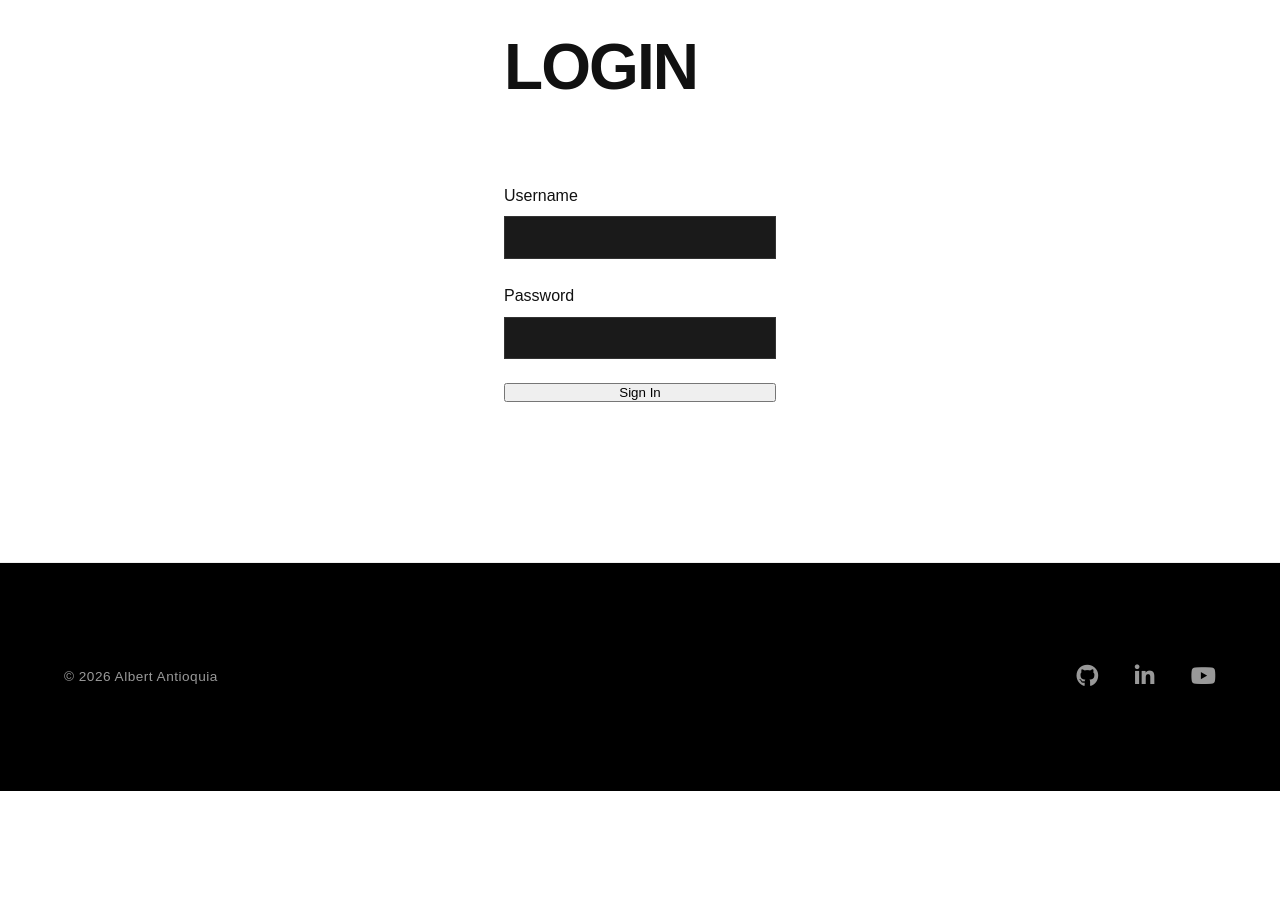
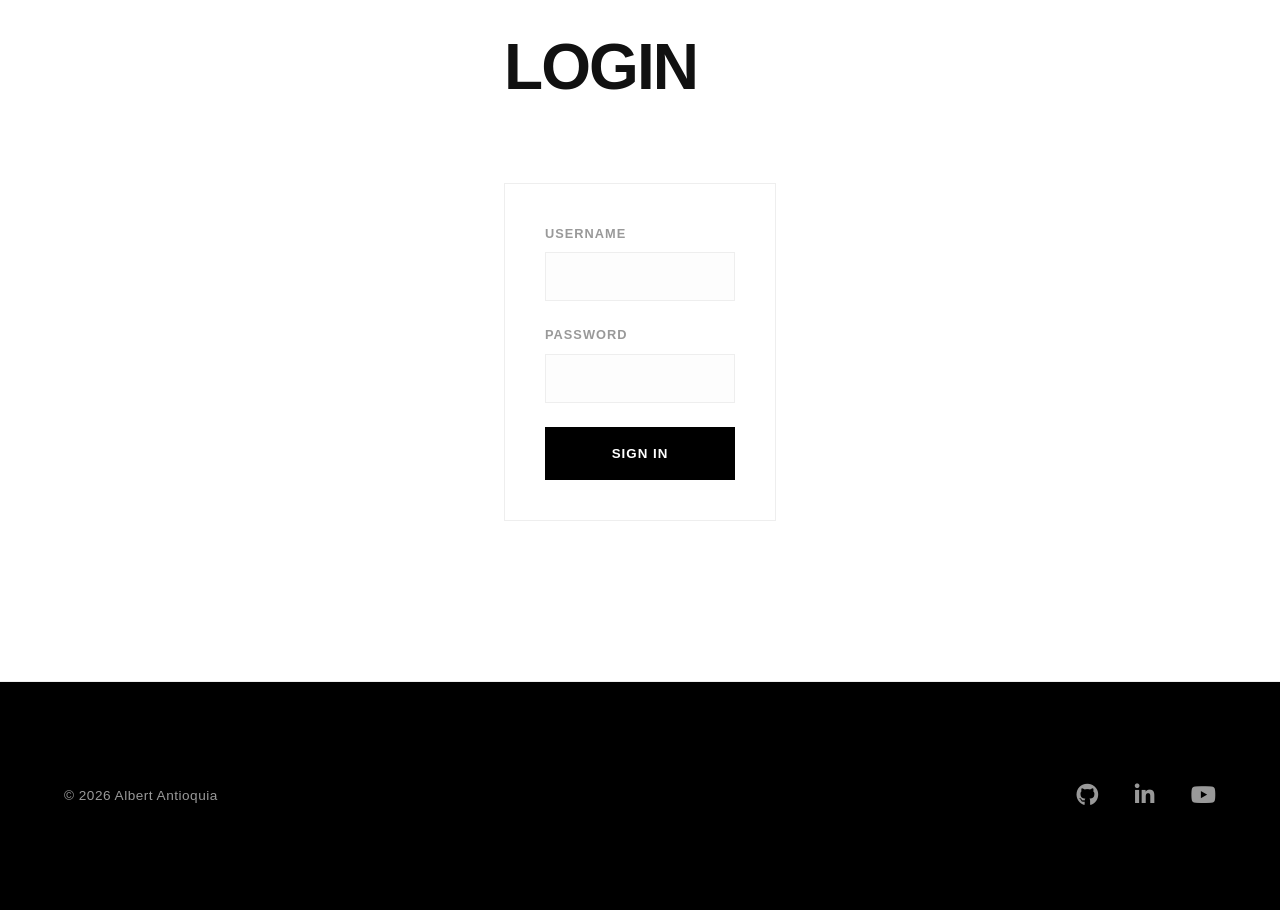
Before and after one commit to lbrtntq/mywebsite-, a Flask app: page /admin/login in a window 1280 px wide. Shown: the part 326-1236 px from the top of the page. Before the commit the page ends 1117 px from the top, so only its background shows below. Run offline with Flask 3, Linux system fonts and the light colour scheme.

Commit message:
Update login page UI to match light theme

```diff
--- a/app/templates/admin/login.html
+++ b/app/templates/admin/login.html
@@ -31,6 +31,9 @@
         display: flex;
         flex-direction: column;
         gap: 1.5rem;
+        background: white;
+        padding: 2.5rem;
+        border: 1px solid #eee;
     }
 
     .form-group {
@@ -39,17 +42,43 @@
         gap: 0.5rem;
     }
 
+    .form-group label {
+        font-size: 0.8rem;
+        text-transform: uppercase;
+        letter-spacing: 1px;
+        font-weight: 700;
+        color: #999;
+    }
+
     .form-group input {
-        padding: 0.8rem;
-        background: #1a1a1a;
-        border: 1px solid #333;
-        color: white;
+        padding: 1rem;
+        background: #fdfdfd;
+        border: 1px solid #eee;
+        color: #000;
         font-family: inherit;
+        transition: 0.2s;
     }
 
     .form-group input:focus {
         outline: none;
-        border-color: var(--accent-color);
+        border-color: #000;
+    }
+
+    .cta-button {
+        background: #000;
+        color: #fff;
+        padding: 1.2rem;
+        border: none;
+        font-family: inherit;
+        font-weight: 700;
+        text-transform: uppercase;
+        letter-spacing: 1px;
+        cursor: pointer;
+        transition: 0.2s;
+    }
+
+    .cta-button:hover {
+        background: #222;
     }
 </style>
 {% endblock %}
```
